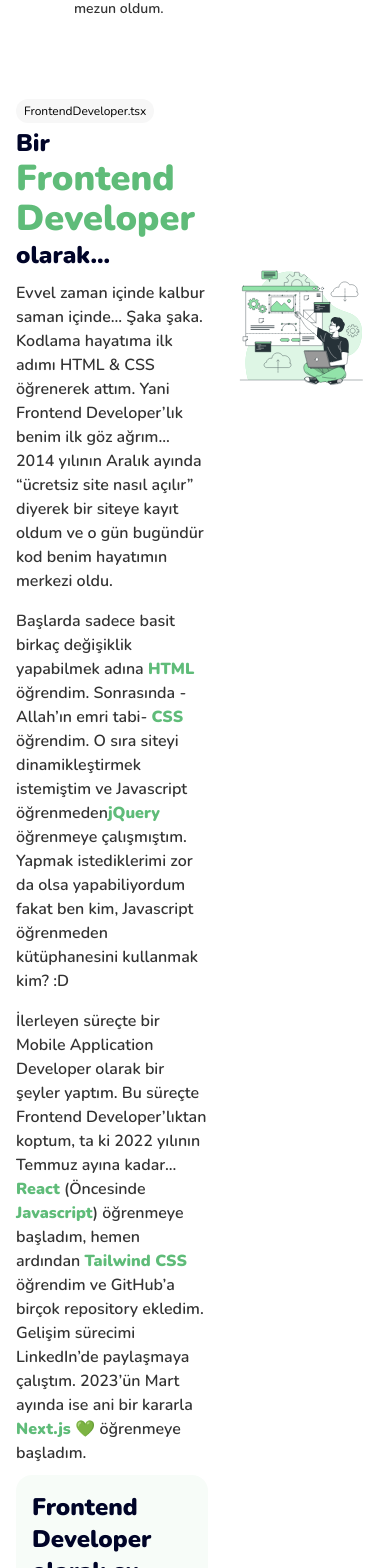
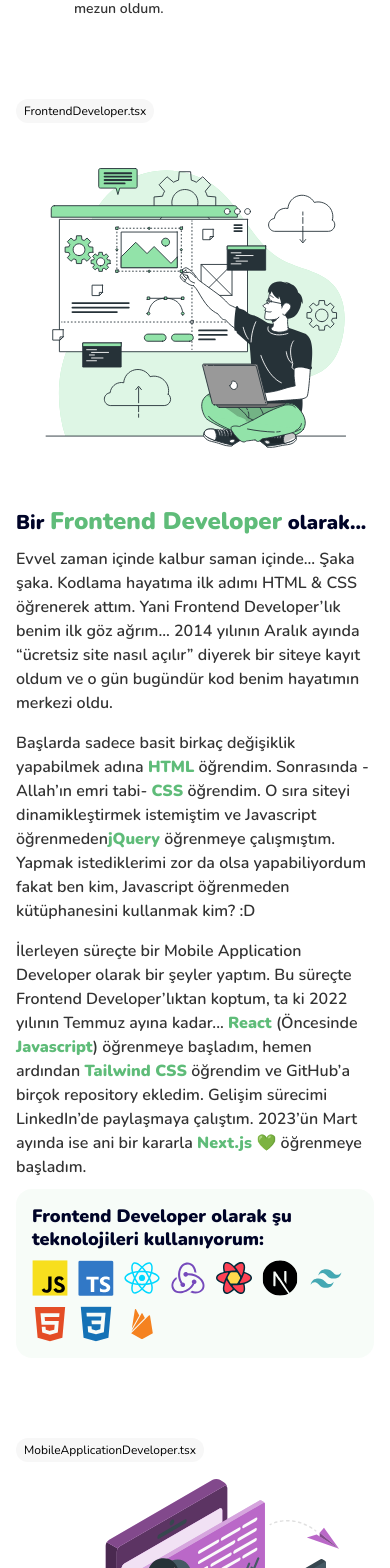
Before and after one commit to mehmetext/konukcudev-next, a Next.js app: page / in a window 390 px wide. Shown: the part 2860-4428 px from the top of the page. Built offline with nearby package versions, Linux system fonts and the light colour scheme.

Commit message:
AsDeveloperItem responsive yapıldı

```diff
--- a/src/components/molecules/AsDeveloper/AsDeveloperItem.tsx
+++ b/src/components/molecules/AsDeveloper/AsDeveloperItem.tsx
@@ -30,18 +30,23 @@ export default function AsDeveloperItem({
 		<Container>
 			<ComponentNameContainer name={componentName}>
 				<div
-					className={`flex gap-5 ${reversed ? "flex-row-reverse" : "flex-row"}`}
+					className={`flex flex-col-reverse md:flex-row items-center md:items-start gap-5 ${
+						reversed ? "flex-row-reverse" : "flex-row"
+					}`}
 				>
 					<div className="flex-1 flex flex-col gap-2.5">
-						<h1 className="font-black text-2xl text-primary-dark">
-							Bir <span className={`text-4xl ${textColor}`}>{name}</span>{" "}
+						<h1 className="font-black text-xl sm:text-2xl text-primary-dark">
+							Bir{" "}
+							<span className={`text-2xl sm:text-4xl ${textColor}`}>
+								{name}
+							</span>{" "}
 							olarak...
 						</h1>
 						<div className="flex flex-col gap-4 text-darken">{paragraphs}</div>
 						<div
 							className={`flex flex-col p-4 gap-2.5 bg-opacity-5 rounded-2xl ${bgColor}`}
 						>
-							<h2 className="text-2xl font-black text-primary-dark">
+							<h2 className="text-lg sm:text-2xl leading-tight font-black text-primary-dark">
 								{name} olarak şu teknolojileri kullanıyorum:
 							</h2>
 							<TechStack
@@ -53,7 +58,7 @@ export default function AsDeveloperItem({
 					</div>
 					<div className="flex">
 						<img
-							className="w-[400px] h-[400px]"
+							className="sm:w-[400px] sm:h-[400px]"
 							src={`/images/${image}.svg`}
 							alt={name}
 						/>
```
